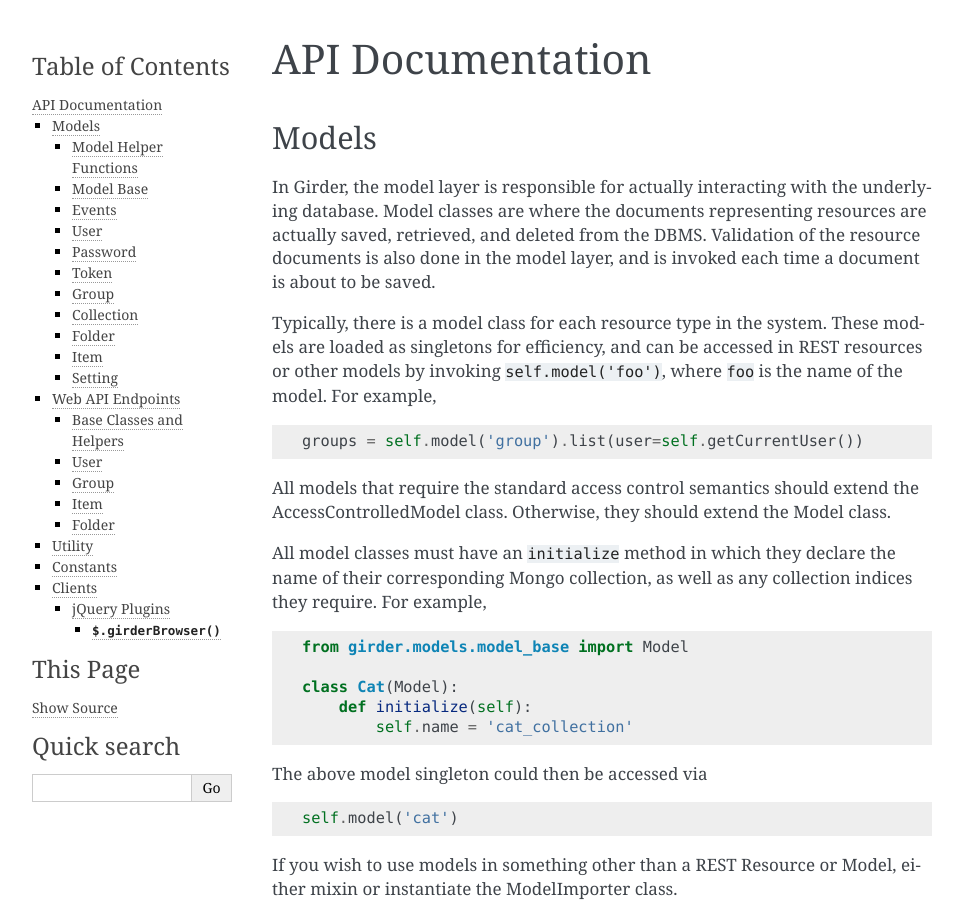
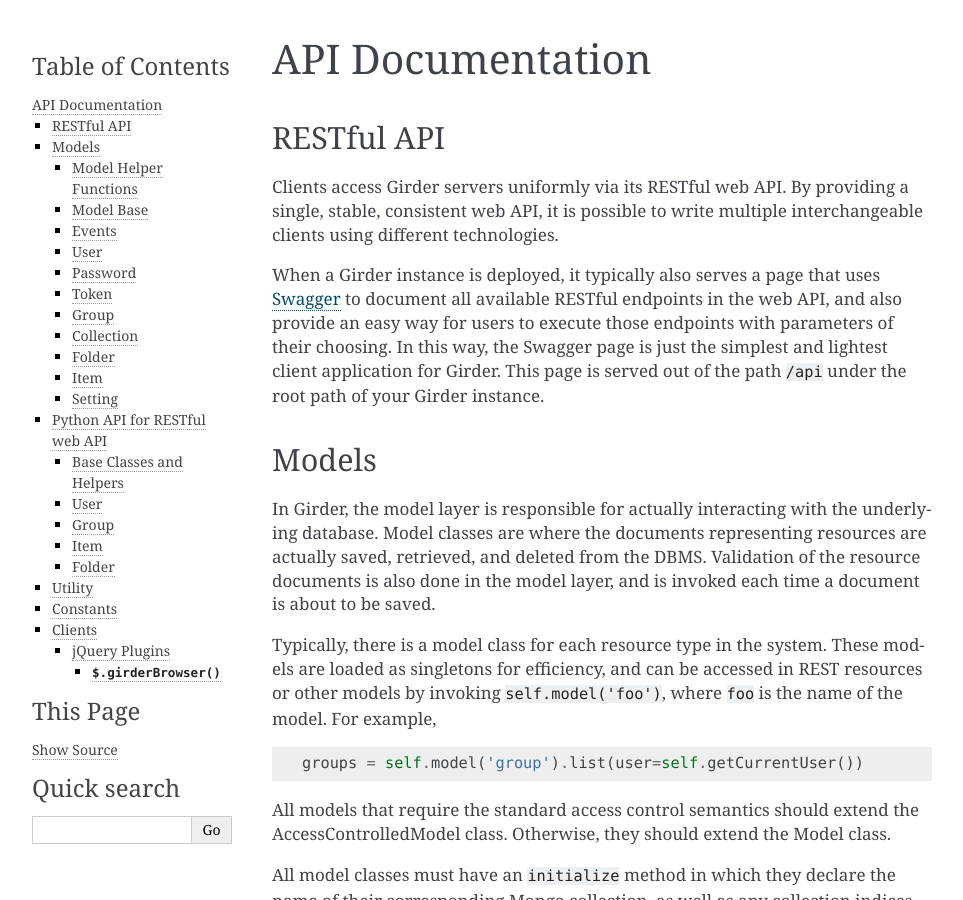
Before and after one commit to girder/girder, a Sphinx documentation site: the page built from docs/api-docs.rst, in a window 1280 px wide and 900 px high. Shown: the whole window, without its empty margins (148-1111 px from the left). Built offline with Sphinx 7.4.7, drawn with Linux system fonts in a browser that asks for light colours; some of the changed text lies outside the part shown.

Commit message:
Fixes #266. Document the existence of the swagger page

```diff
--- a/docs/api-docs.rst
+++ b/docs/api-docs.rst
@@ -1,5 +1,22 @@
 API Documentation
 =================
+
+.. _restapi:
+
+RESTful API
+-----------
+
+Clients access Girder servers uniformly via its RESTful web API. By providing
+a single, stable, consistent web API, it is possible to write multiple
+interchangeable clients using different technologies.
+
+When a Girder instance is deployed, it typically also serves a page
+that uses `Swagger <https://helloreverb.com/developers/swagger>`_ to document
+all available RESTful endpoints in the web API, and also provide an easy way
+for users to execute those endpoints with parameters of their choosing. In
+this way, the Swagger page is just the simplest and lightest client application
+for Girder. This page is served out of the path ``/api`` under the root path of
+your Girder instance.
 
 .. _models:
 
@@ -100,8 +117,8 @@
 .. automodule:: girder.models.setting
    :members:
 
-Web API Endpoints
------------------
+Python API for RESTful web API
+------------------------------
 
 Base Classes and Helpers
 ^^^^^^^^^^^^^^^^^^^^^^^^
--- a/docs/development.rst
+++ b/docs/development.rst
@@ -297,8 +297,9 @@
         .param('cat', 'The cat value.', required=False)
         .errorResponse())
 
-That will make your route automatically appear in the swagger documentation
-and will allow users to interact with it via that UI.
+That will make your route automatically appear in the Swagger documentation
+and will allow users to interact with it via that UI. See the
+:ref:`RESTful API docs<restapi>` for more information about the Swagger page.
 
 If you are creating routes that you explicitly do not wish to be exposed in the
 swagger documentation for whatever reason, you can set the handler's description
```
